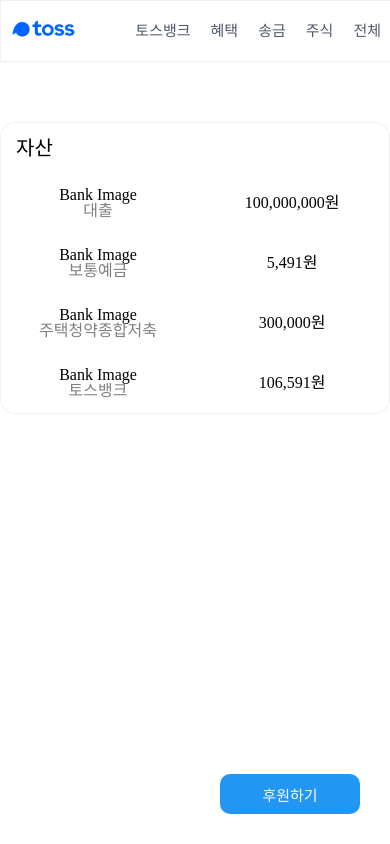
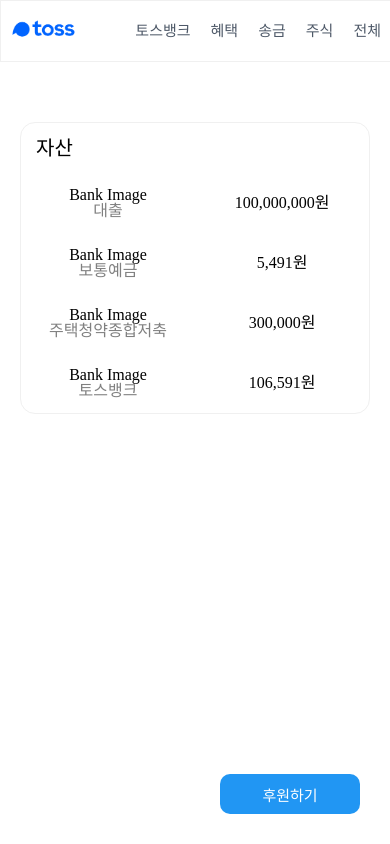
Before and after one commit to sungyun6789/tosss, a Next.js app: page / in a window 390 px wide. Built offline with nearby package versions, Linux system fonts and the light colour scheme.

Commit message:
style: 자산 컴포넌트 모바일에서 여유있게 나오도록 변경

```diff
--- a/components/assets/Assets.style.ts
+++ b/components/assets/Assets.style.ts
@@ -2,10 +2,13 @@
 
 export const AssetsSection = styled.section`
   max-width: 800px;
-  box-sizing: border-box;
+  margin: auto;
+`;
+
+export const AssetsArticle = styled.article`
+  margin: 20px;
   border: 1px solid #f0f0f0;
   border-radius: 15px;
-  margin: auto;
 `;
 
 export const AssetsTitle = styled.article`
--- a/components/assets/Assets.tsx
+++ b/components/assets/Assets.tsx
@@ -4,7 +4,7 @@
 import { useRouter } from 'next/router';
 import { useRecoilValue } from 'recoil';
 
-import { AssetsSection, AssetsTitle, AssetsUL } from './Assets.style';
+import { AssetsArticle, AssetsSection, AssetsTitle, AssetsUL } from './Assets.style';
 
 const Assets = () => {
   const router = useRouter();
@@ -12,6 +12,7 @@
 
   return (
     <AssetsSection>
+      <AssetsArticle>
         <AssetsTitle>자산</AssetsTitle>
         <AssetsUL>
           {data.map(({ wallet_name, bank_name, balance }) => (
@@ -24,6 +25,7 @@
             </article>
           ))}
         </AssetsUL>
+      </AssetsArticle>
     </AssetsSection>
   );
 };
```
Lines whose indentation alone changed are shown as unchanged.
